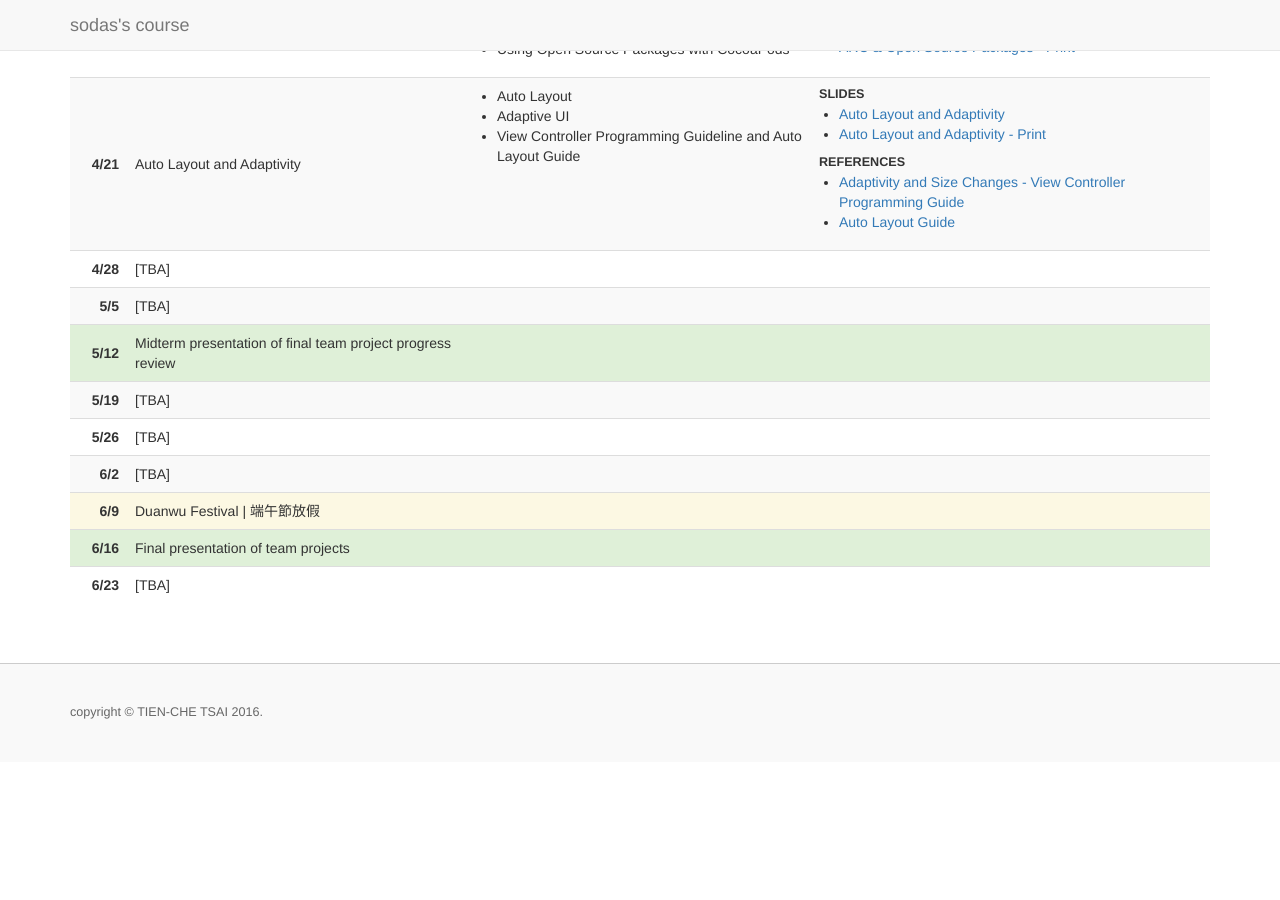
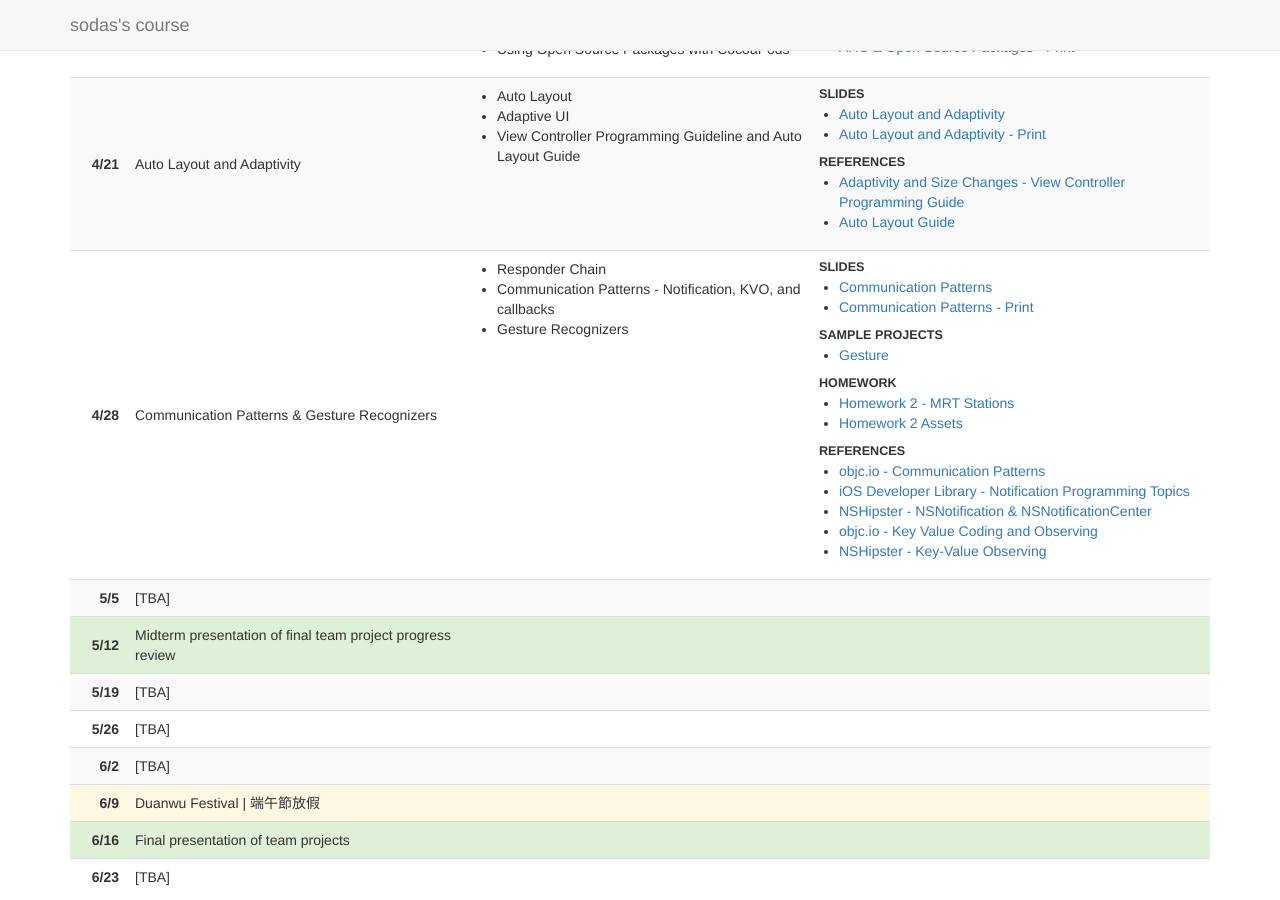
Before and after one commit to sodascourse/sodascourse.github.io, a Jekyll site: the page built from index.html, in a window 1280 px wide and 900 px high, scrolled down 2094 px. Built offline with Jekyll 4.4.1, drawn with Linux system fonts in a browser that asks for light colours; before the commit the page ends 2856 px from its top, so only the background shows below that.

Commit message:
Add content

```diff
--- a/_data/spring-16-classes.yaml
+++ b/_data/spring-16-classes.yaml
@@ -193,6 +193,36 @@
         link: https://developer.apple.com/library/ios/documentation/UserExperience/Conceptual/AutolayoutPG/index.html#//apple_ref/doc/uid/TP40010853-CH7-SW1
 
 - date: 4/28
+  title: Communication Patterns & Gesture Recognizers
+  topics:
+    - Responder Chain
+    - Communication Patterns - Notification, KVO, and callbacks
+    - Gesture Recognizers
+  resources:
+    slides:
+      - name: Communication Patterns
+        link: /slides/spring-16/08-Communication-Patterns.pdf
+      - name: Communication Patterns - Print
+        link: /slides/spring-16/08-Communication-Patterns-Print.pdf
+    sample projects:
+      - name: Gesture
+        link: https://github.com/sodascourse/gesture
+    homework:
+      - name: Homework 2 - MRT Stations
+        link: /slides/spring-16/hw2.pdf
+      - name: Homework 2 Assets
+        link: /assets/hw2.tar.bz2
+    references:
+      - name: objc.io - Communication Patterns
+        link: https://www.objc.io/issues/7-foundation/communication-patterns/
+      - name: iOS Developer Library - Notification Programming Topics
+        link: https://developer.apple.com/library/ios/documentation/Cocoa/Conceptual/Notifications/Introduction/introNotifications.html#//apple_ref/doc/uid/10000043-SW1
+      - name: NSHipster - NSNotification & NSNotificationCenter
+        link: http://nshipster.com/nsnotification-and-nsnotificationcenter/
+      - name: objc.io - Key Value Coding and Observing
+        link: https://www.objc.io/issues/7-foundation/key-value-coding-and-observing/
+      - name: NSHipster - Key-Value Observing
+        link: http://nshipster.com/key-value-observing/
 
 - date: 5/5
 
```
Also changed, not shown: 4 other files.
